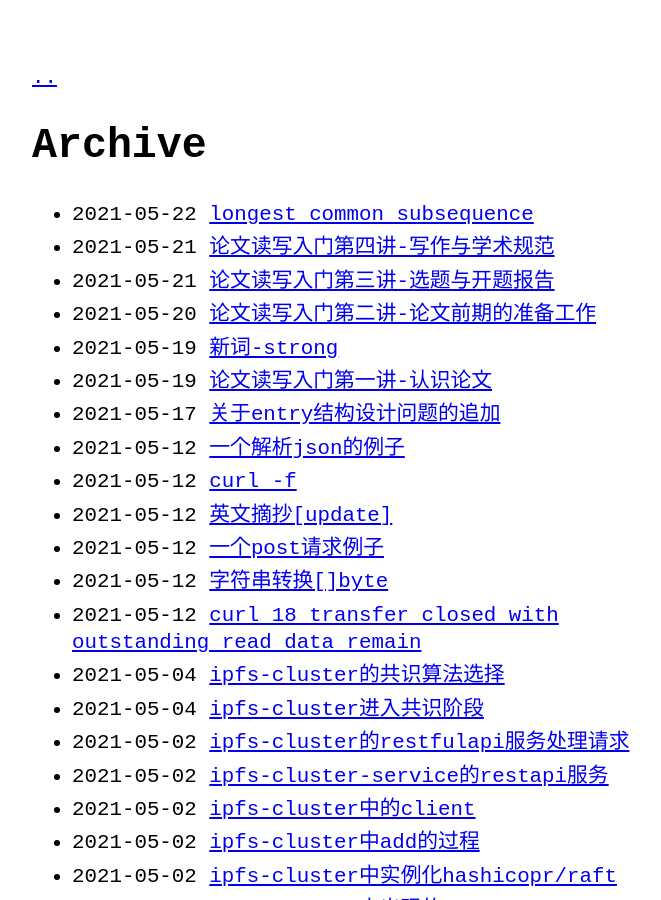
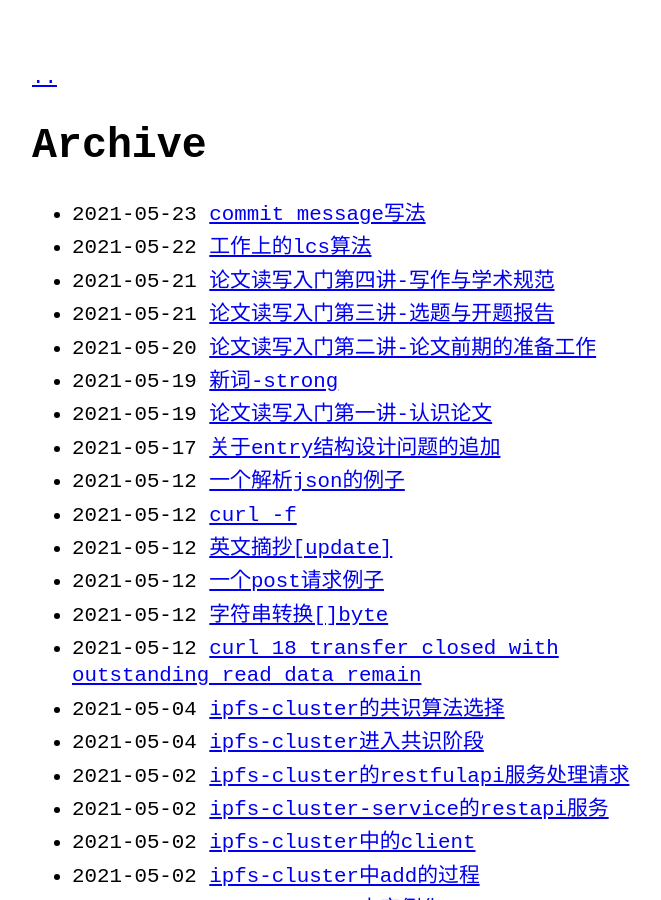
Before and after one commit to zTgx/zTgx.github.io, a Jekyll site: the page built from archive.md, in a window 1280 px wide and 900 px high. Shown: the whole window, without its empty margins (288-949 px from the left). Built offline with Jekyll 4.4.1, drawn with Linux system fonts in a browser that asks for light colours; some of the changed lines change nothing that is shown.

Commit message:
feat: 写了新文章<commit message的写法>

````diff
--- a/_posts/2021-05-22-0108.md
+++ b/_posts/2021-05-22-0108.md
@@ -1,6 +1,6 @@
 ---
 layout: post
-title: longest common subsequence
+title: 工作上的LCS算法
 date: 2021-05-22
 category: work
 ---
--- /dev/null
+++ b/_posts/2021-05-23-0109.md
@@ -0,0 +1,62 @@
+---
+layout: post
+title: commit message写法
+date: 2021-05-23
+category: work
+---
+
+message的格式
+
+```c
+<type> (<scope>) : <subject>
+
+<body>
+
+<footer>
+```
+
+type 类型
+
+```c
+feat：新功能（feature）
+fix：修补bug
+docs：文档（documentation）
+style： 格式（不影响代码运行的变动）
+refactor：重构（即不是新增功能，也不是修改bug的代码变动）
+test：增加测试
+chore：构建过程或辅助工具的变动
+```
+
+之前提交代码，也是按照这样的格式，后来时间一长没坚持下去，就没有养成这样的好习惯，现在基本上是这么写：
+
+```c
+1、添加xxx功能
+1）细节1
+2）细节2
+2、重构xxx方法
+1）细节1
+2）细节2
+```
+
+如果按照上面的格式应该这么写：
+
+```c
+feat:添加xxx功能
+
+细节1
+细节2
+```
+
+```c
+refactor: 重构xxx方法
+
+细节1
+细节2
+```
+
+本来就应该一个修改一个commit，这样确实很清晰了，这次要养成好习惯呀！
+
+---
+{: data-content="footnotes"}
+
+Nothing
````
